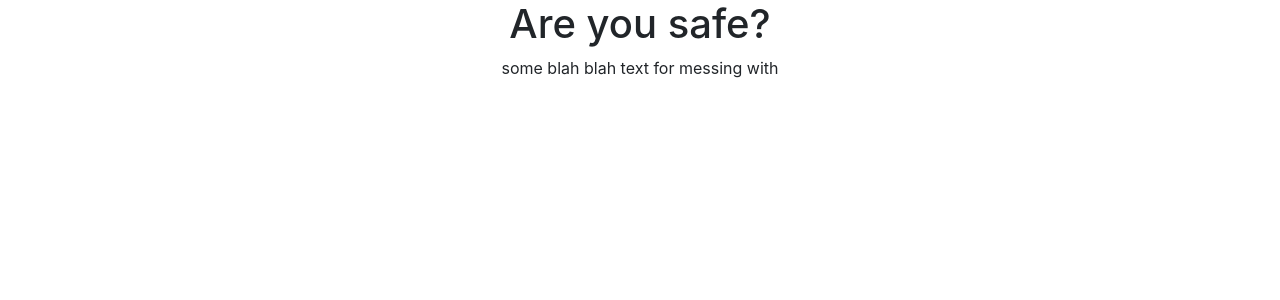
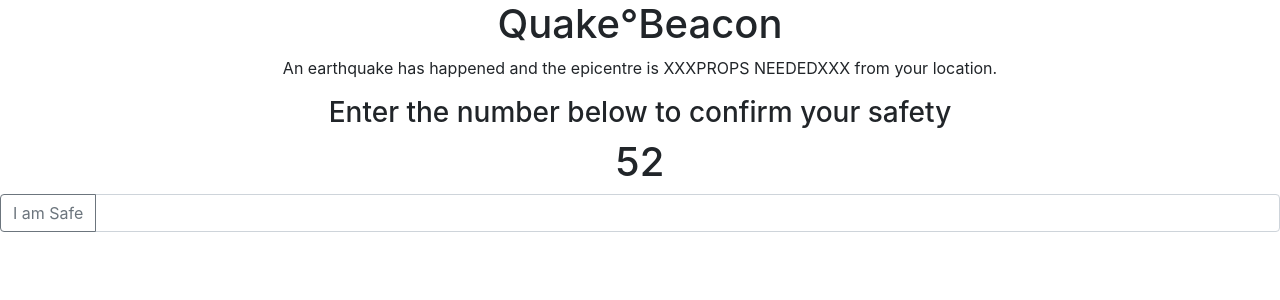
Before and after one commit to 53-North/qb, a React (Create React App) app: page /UserSafe in a window 1280 px wide. Shown: the top 300 px of the page. Built offline with nearby package versions, Linux system fonts and the light colour scheme.

Commit message:
added button to USER SAFE screen

```diff
--- a/src/App.js
+++ b/src/App.js
@@ -1,10 +1,15 @@
 import React, { Component } from 'react';
-import { BrowserRouter as Router, Route, } from 'react-router-dom';
+import { BrowserRouter as Router, Route, Switch,} from 'react-router-dom';
 import './App.css';
 
+import NavBar from "./NavBar";
 import Login from "./pages/Login";
 import UserReg from "./pages/UserReg";
 import UserSafe from "./pages/UserSafe";
+import About from "./pages/About";
+import Settings from "./pages/Settings";
+import NotFound from "./pages/NotFound";
+
 
 {/* ROUTER uses two make props.  PATH prop which specifies the URL where we want to render a given compnent.
 COMPONENT prop to specify the component we are interested in.
@@ -16,10 +21,18 @@ class App extends Component {
     return (
       <Router>
         <div className="App">
+
           <div id="page-body">
+            {/* switch is a router thing, that says only DISPLAY in the browser, the page that matches the specified URL else more than one page will show at the same time */}
+            <Switch>
             <Route path="/" component={Login} exact />
             <Route path="/UserReg" component={UserReg} />
             <Route path="/UserSafe" component={UserSafe} />
+            <Route path="/About" component={About} />
+            <Route path="/Settings" component={Settings} />
+            <Route component={NotFound} />
+            {/* NotFound HAS to be the last in the list as it always shows up */}
+            </Switch>
           </div>
         </div>
       </Router>
--- /dev/null
+++ b/src/NavBar.js
@@ -0,0 +1,21 @@
+import React from 'react';
+import { Link } from 'react-router-dom';
+
+function NavBar() {
+    return (
+
+        <div className="NavBar">
+            <nav class="navbar navbar-dark bg-dark">
+                <ul>
+                    <li><Link to="/About">About</Link></li>
+                    <li><Link to="/Settings">My Account</Link></li>
+                </ul>
+            </nav>
+        </div>
+
+    );
+}
+
+
+
+export default NavBar;
--- /dev/null
+++ b/src/pages/About.js
@@ -0,0 +1,16 @@
+import React from 'react';
+import {Link} from 'react-router-dom';
+
+function About() {
+    return (
+
+        <div className="ABout">
+            <h2>What is this ap actually for</h2>
+        </div>
+
+    );
+}
+
+
+
+export default About;
--- /dev/null
+++ b/src/pages/NotFound.js
@@ -0,0 +1,16 @@
+import React from 'react';
+
+
+function NotFound() {
+    return (
+
+        <div className="NotFound">
+            <h1>404: Yoo-hoo that page is not found, sorry!</h1>
+        </div>
+
+    );
+}
+
+
+
+export default NotFound;
--- /dev/null
+++ b/src/pages/Settings.js
@@ -0,0 +1,16 @@
+import React from 'react';
+import {Link} from 'react-router-dom';
+
+function Settings() {
+    return (
+
+        <div className="ABout">
+            <h2>Change your details- do it here!</h2>
+        </div>
+
+    );
+}
+
+
+
+export default Settings;
--- a/src/pages/UserSafe.js
+++ b/src/pages/UserSafe.js
@@ -1,12 +1,21 @@
 import React from 'react';
 
-function UserSafe () {
+function UserSafe() {
     return (
 
         <div className="UserSafe">
-        <h1>Are you safe?</h1>
-        <p>some blah blah text for messing with</p>
-        </div>
+            <header><h1>Quake°Beacon</h1></header>
+            <p>An earthquake has happened and the epicentre is XXXPROPS NEEDEDXXX from your location.</p>
+            <h3>Enter the number below to confirm your safety</h3>
+            <h1>52</h1>
+            {/* this should be props and auto generated */}
+            <div className="input-group mb-3">
+                <div class="input-group-prepend">
+                    <button className="btn btn-outline-secondary" type="button">I am Safe</button>
+                </div>
+                <input type="text" className="form-control" placeholder="" aria-label="" aria-describedby="basic-addon1"/>
+            </div>
+            </div>
 
     );
 }
```
